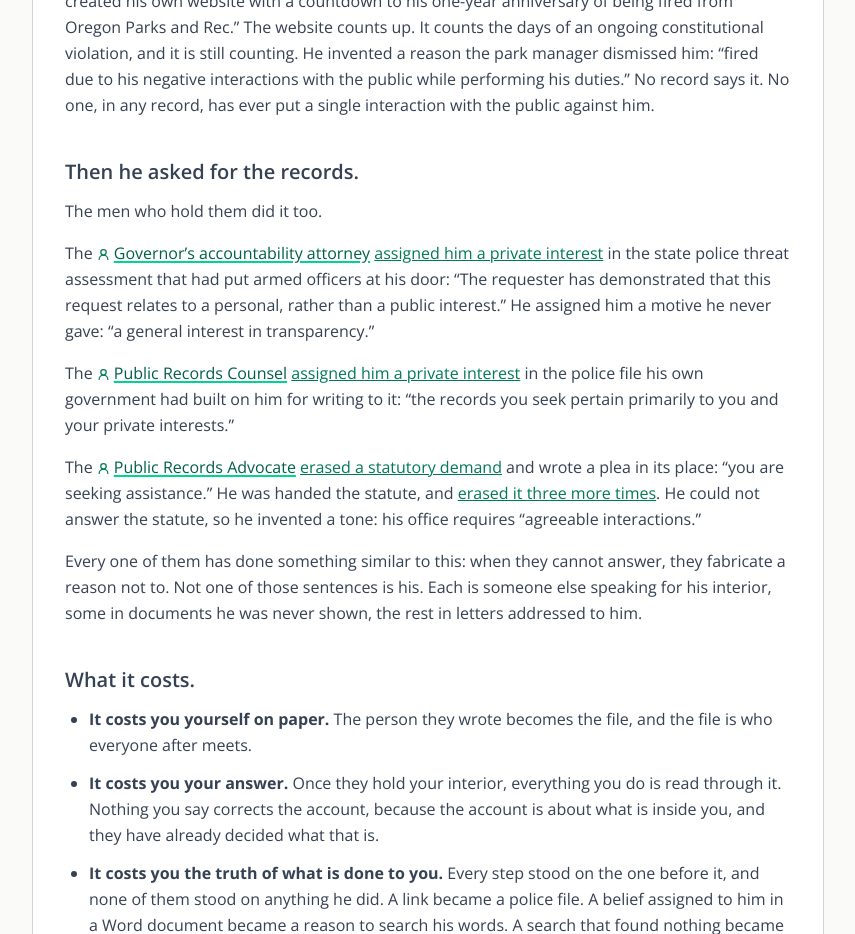
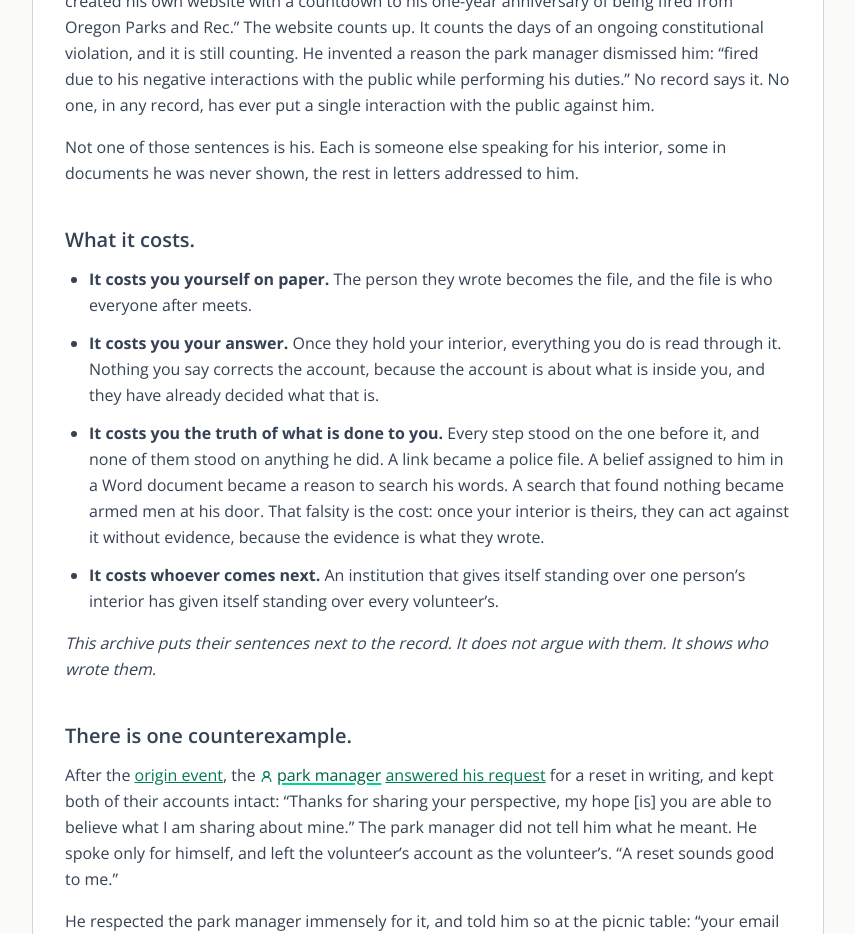
Before and after one commit to rswfire/rswfire.oprd, a Next.js app: page /trespass in a window 1280 px wide. Shown: the part 2740-3674 px from the top of the page, without its empty margins (368-1223 px from the left). Built offline with nearby package versions, Linux system fonts and the light colour scheme.

Commit message:
Trespass: the records section removed; its close moved to the end of How they did it

```diff
--- a/app/(archive)/trespass/page.tsx
+++ b/app/(archive)/trespass/page.tsx
@@ -47,13 +47,7 @@ export default function TrespassPage() {
                 <div>Then it went to the police. On March 3, 2026, he <Link href="/record/oprd/01KJT9T6V8Q8PATA3JMZ8DD1ZW" className={L}>wrote</Link> Deputy Director <PersonLink name="JR Collier" seat="deputy" />: &ldquo;You will not bury this.&rdquo; Within hours a man he has never met or corresponded with, using a title meant to smuggle the entire act, Oregon State Parks&rsquo; Emergency Manager <PersonLink name="Jamen Lee" seat="emergency-manager" />, copying the deputy director, <Link href="/record/osp/01M1M4WF78XJPEJJ48D1JZ4SJ8" className={L}>sent a link to this archive</Link> to the state police <PersonLink name="press captain" seat="press-captain" />. The reason he gave was &ldquo;since he is now including the Governor as well as our Director.&rdquo; Lee alleged no crime and quoted no threat. The program manager&rsquo;s document followed it.</div>
                 <div><PersonLink name="A detective" seat="case-detective" /> read his archive and <a href="/records/osp/attachments/01m1m4wf78xjpejj48d1jz4sj8-Report-and-Attachements-from-Niche-RMS-SP26096984.pdf" className={L}>invented the rest</a>: &ldquo;upset,&rdquo; &ldquo;perceived grievances,&rdquo; &ldquo;a clear and obvious change in attitude and demeanor.&rdquo; For &ldquo;upset&rdquo; he would need a word of his saying so; there is none. For &ldquo;perceived grievances&rdquo; he would need a grievance named; he names none. For &ldquo;a clear and obvious change in attitude and demeanor&rdquo; he would need a before, an after and a date; he gives none. His report names no threat and no act. The detective came to his door anyway, &ldquo;in an effort to interrupt, deescalate,&rdquo; with nothing on record to interrupt and nothing to de-escalate: armed, through a locked federal gate, on the anniversary of the park manager dismissing him, to tell him he was &ldquo;not in trouble.&rdquo;</div>
                 <div>The <PersonLink name="Forest Service Special Agent" seat="forest-service-agent" /> emailed a county deputy with his date of birth and driver&rsquo;s license number. He <a href="/records/osp/attachments/01m1m4wf78xjpejj48d1jz4sj8-Report-and-Attachements-from-Niche-RMS-email-from-FS-SA-Siltcoos-WC-Volunteer.pdf" className={L}>invented threats</a>: &ldquo;due to multiple veil threats.&rdquo; He invented a countdown: &ldquo;he created his own website with a countdown to his one-year anniversary of being fired from Oregon Parks and Rec.&rdquo; The website counts up. It counts the days of an ongoing constitutional violation, and it is still counting. He invented a reason the park manager dismissed him: &ldquo;fired due to his negative interactions with the public while performing his duties.&rdquo; No record says it. No one, in any record, has ever put a single interaction with the public against him.</div>
-
-                <h2 className={H}>Then he asked for the records.</h2>
-                <div>The men who hold them did it too.</div>
-                <div>The <PersonLink name="Governor&rsquo;s accountability attorney" seat="government-accountability-attorney" /> <Link href="/record/governor/01M35TPA3RXRP0HY3NM9JHDJ8F" className={L}>assigned him a private interest</Link> in the state police threat assessment that had put armed officers at his door: &ldquo;The requester has demonstrated that this request relates to a personal, rather than a public interest.&rdquo; He assigned him a motive he never gave: &ldquo;a general interest in transparency.&rdquo;</div>
-                <div>The <PersonLink name="Public Records Counsel" seat="public-records-counsel" /> <Link href="/record/doj/01M50S7NEG8CQV2R6TF6Y6BKXZ" className={L}>assigned him a private interest</Link> in the police file his own government had built on him for writing to it: &ldquo;the records you seek pertain primarily to you and your private interests.&rdquo;</div>
-                <div>The <PersonLink name="Public Records Advocate" seat="public-records-advocate" /> <Link href="/record/governor/01M5G1X2X8EEZJZ8R1ZNQRF8CX" className={L}>erased a statutory demand</Link> and wrote a plea in its place: &ldquo;you are seeking assistance.&rdquo; He was handed the statute, and <Link href="/record/governor/01M5MN2F3G7610PG7DJJGQR8KH" className={L}>erased it three more times</Link>. He could not answer the statute, so he invented a tone: his office requires &ldquo;agreeable interactions.&rdquo;</div>
-                <div>Every one of them has done something similar to this: when they cannot answer, they fabricate a reason not to. Not one of those sentences is his. Each is someone else speaking for his interior, some in documents he was never shown, the rest in letters addressed to him.</div>
+                <div>Not one of those sentences is his. Each is someone else speaking for his interior, some in documents he was never shown, the rest in letters addressed to him.</div>
 
                 <h2 className={H}>What it costs.</h2>
                 <ul className="list-disc space-y-3 pl-6">
```
